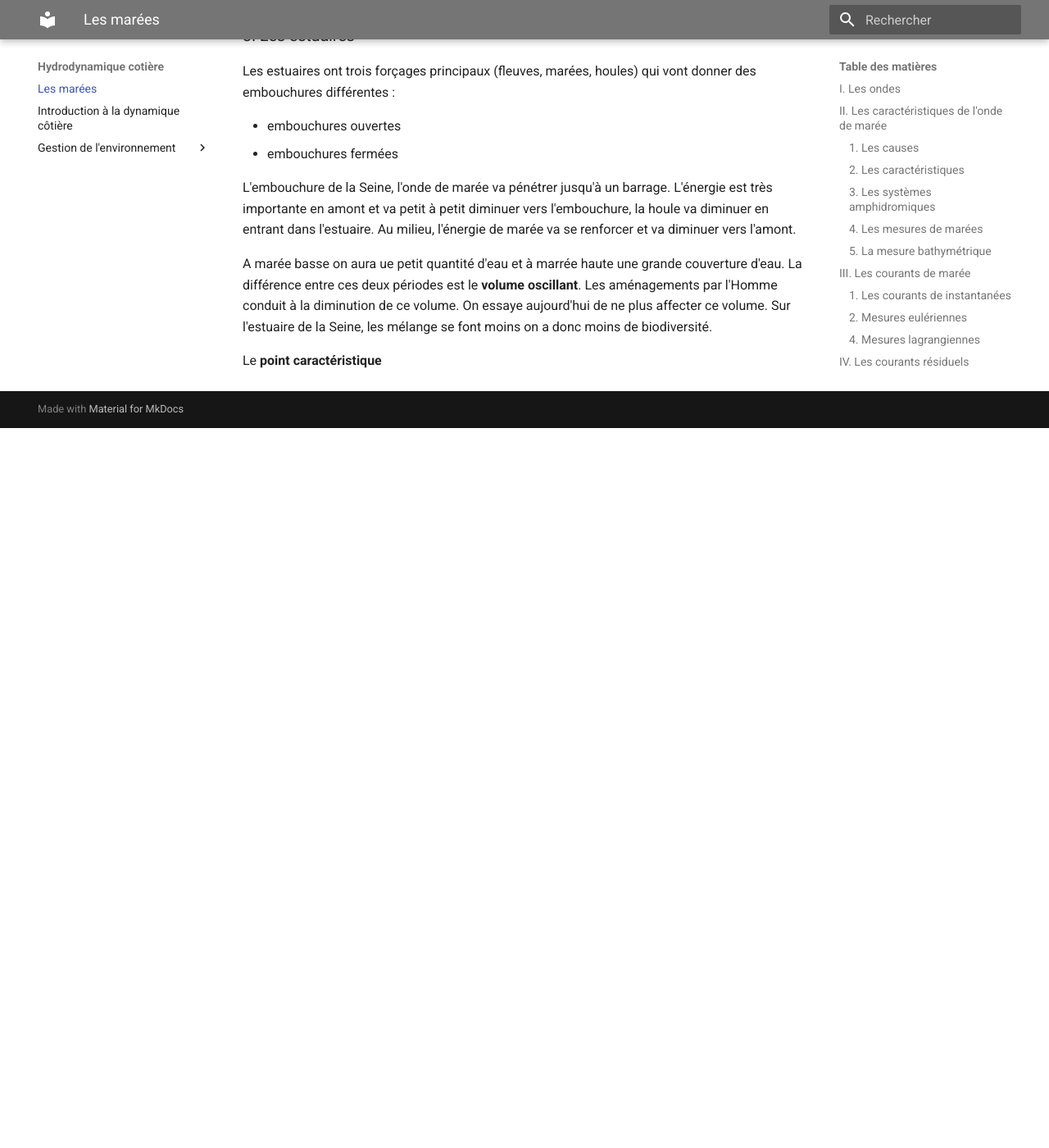
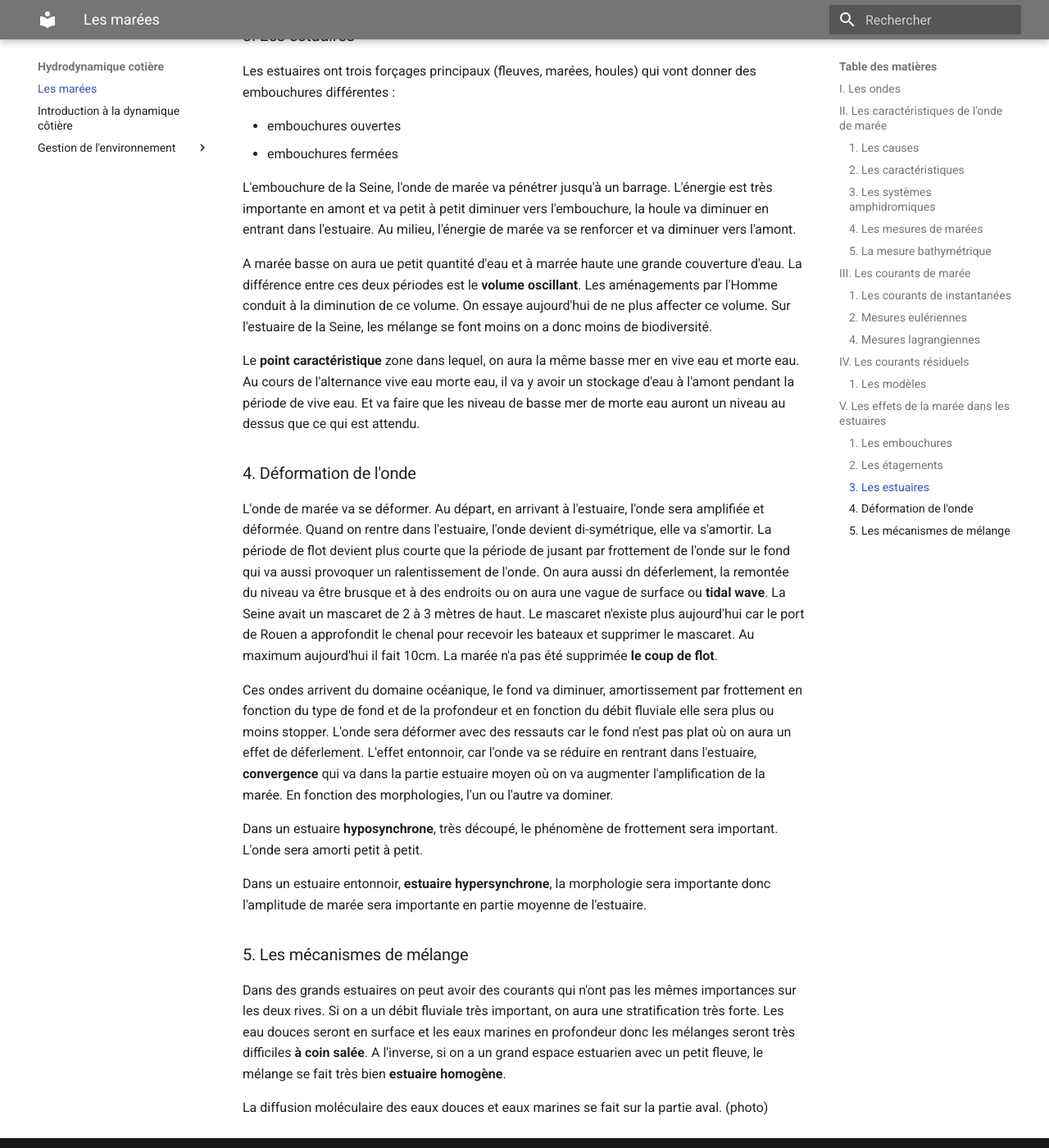
Before and after one commit to Lizeem/L3STcours, an MkDocs documentation site: the page built from Docs/Hydrodynamique cotière/Les marées.md, in a window 1280 px wide and 1400 px high, scrolled down 6646 px. Shown: the whole window at 82% size. Built offline with MkDocs 1.6.1 and Material for MkDocs 9.7.7, drawn with Linux system fonts in a browser that asks for light colours; before the commit the page ends 7168 px from its top, so only the background shows below that.

Commit message:
Update les marées

```diff
--- a/Docs/Hydrodynamique cotière/Les marées.md
+++ b/Docs/Hydrodynamique cotière/Les marées.md
@@ -167,4 +167,20 @@
 
 A marée basse on aura ue petit quantité d'eau et à marrée haute une grande couverture d'eau. La différence entre ces deux périodes est le **volume oscillant**. Les aménagements par l'Homme conduit à la diminution de ce volume. On essaye aujourd'hui de ne plus affecter ce volume. Sur l'estuaire de la Seine, les mélange se font moins on a donc moins de biodiversité.
 
-Le **point caractéristique**
+Le **point caractéristique** zone dans lequel, on aura la même basse mer en vive eau et morte eau. Au cours de l'alternance vive eau morte eau, il va y avoir un stockage d'eau à l'amont pendant la période de vive eau. Et va faire que les niveau de basse mer de morte eau auront un niveau au dessus que ce qui est attendu.
+
+### 4. Déformation de l'onde
+
+L'onde de marée va se déformer. Au départ, en arrivant à l'estuaire, l'onde sera amplifiée et déformée. Quand on rentre dans l'estuaire, l'onde devient di-symétrique, elle va s'amortir. La période de flot devient plus courte que la période de jusant par frottement de l'onde sur le fond qui va aussi provoquer un ralentissement de l'onde. On aura aussi dn déferlement, la remontée du niveau va être brusque et à des endroits ou on aura une vague de surface ou **tidal wave**. La Seine avait un mascaret de 2 à 3 mètres de haut. Le mascaret n'existe plus aujourd'hui car le port de Rouen a approfondit le chenal pour recevoir les bateaux et supprimer le mascaret. Au maximum aujourd'hui il fait 10cm. La marée n'a pas été supprimée **le coup de flot**.
+
+Ces ondes arrivent du domaine océanique, le fond va diminuer, amortissement par frottement en fonction du type de fond et de la profondeur et en fonction du débit fluviale elle sera plus ou moins stopper. L'onde sera déformer avec des ressauts car le fond n'est pas plat où on aura un effet de déferlement. L'effet entonnoir, car l'onde va se réduire en rentrant dans l'estuaire, **convergence** qui va dans la partie estuaire moyen où on va augmenter l'amplification de la marée. En fonction des morphologies, l'un ou l'autre va dominer.
+
+Dans un estuaire **hyposynchrone**, très découpé, le phénomène de frottement sera important. L'onde sera amorti petit à petit.
+
+Dans un estuaire entonnoir, **estuaire hypersynchrone**, la morphologie sera importante donc l'amplitude de marée sera importante en partie moyenne de l'estuaire.
+
+### 5. Les mécanismes de mélange
+
+Dans des grands estuaires on peut avoir des courants qui n'ont pas les mêmes importances sur les deux rives. Si on a un débit fluviale très important, on aura une stratification très forte. Les eau douces seront en surface et les eaux marines en profondeur donc les mélanges seront très difficiles **à coin salée**. A l'inverse, si on a un grand espace estuarien avec un petit fleuve, le mélange se fait très bien **estuaire homogène**.
+
+La diffusion moléculaire des eaux douces et eaux marines se fait sur la partie aval. (photo)
```
